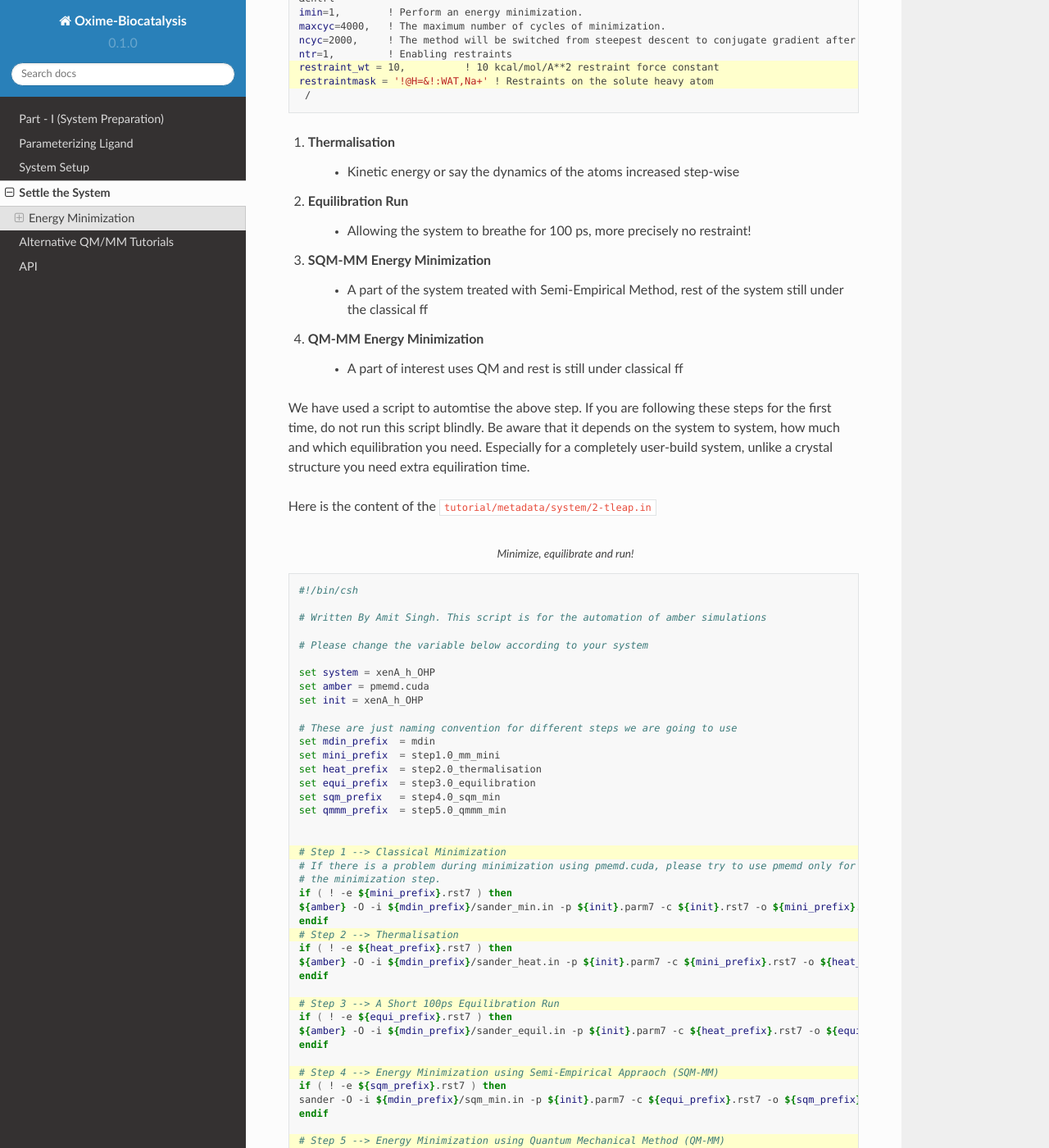
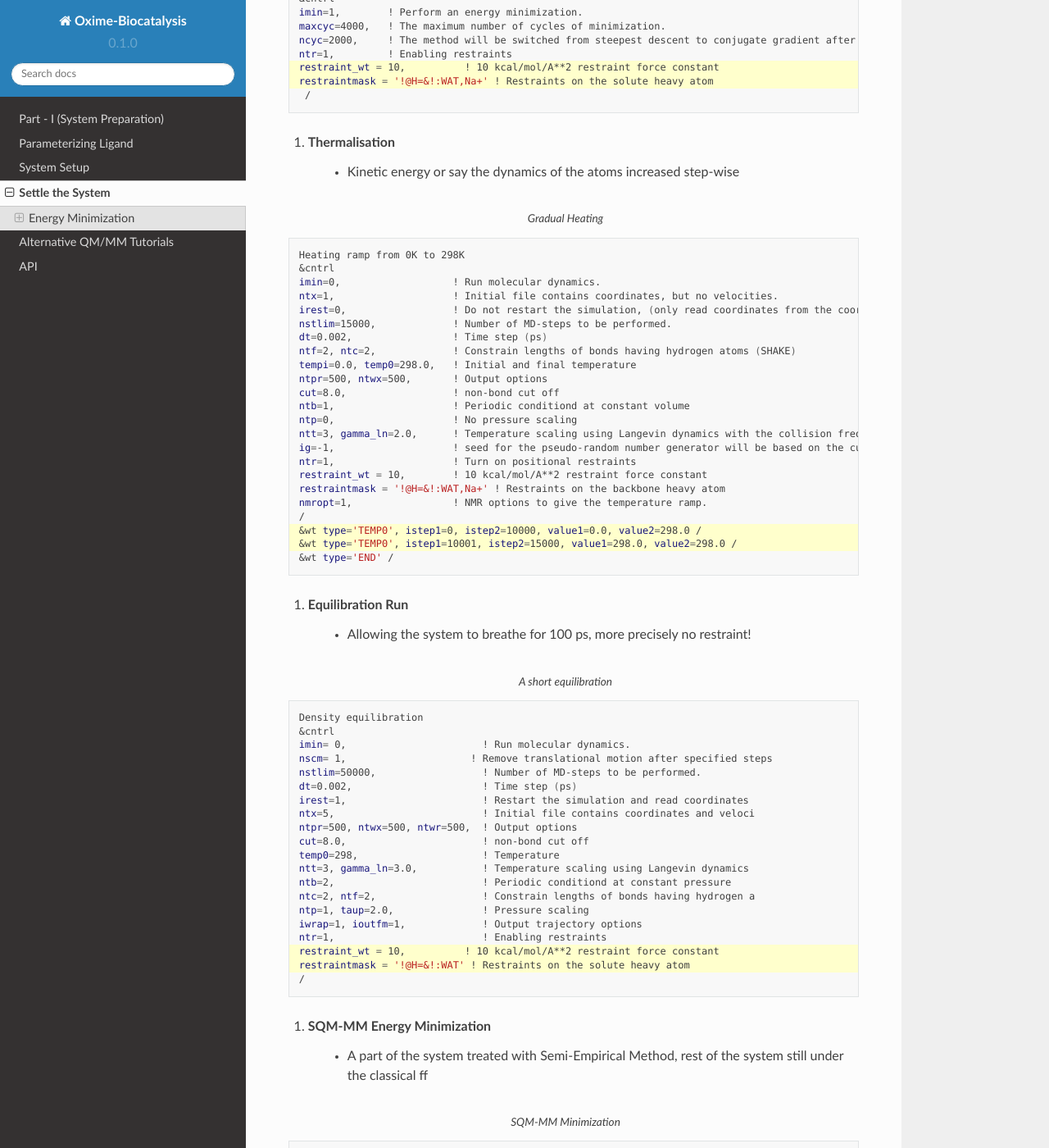
Before and after one commit to hopanoid/Enzyme-Reaction-Dynamics-Tutorial, a Sphinx documentation site: the page built from docs/source/4-settle_system.rst, in a window 1280 px wide and 1400 px high, scrolled down 697 px. Shown: the whole window at 82% size. Built offline with Sphinx 7.4.7 and the Read the Docs theme 2.0.0, drawn with Linux system fonts in a browser that asks for light colours; some of the changed text lies outside the part shown.

Commit message:
Amber parameters files added for initial system settlement

```diff
--- a/docs/source/4-settle_system.rst
+++ b/docs/source/4-settle_system.rst
@@ -45,12 +45,131 @@ Breifly, the system will undergo sequentially through steps:
 
 #. Thermalisation
         * Kinetic energy or say the dynamics of the atoms increased step-wise
+
+.. code-block:: csh
+        :emphasize-lines: 21,22
+        :caption: Gradual Heating
+
+        Heating ramp from 0K to 298K
+        &cntrl
+        imin=0,                   ! Run molecular dynamics.
+        ntx=1,                    ! Initial file contains coordinates, but no velocities.
+        irest=0,                  ! Do not restart the simulation, (only read coordinates from the coordinates file)
+        nstlim=15000,             ! Number of MD-steps to be performed.
+        dt=0.002,                 ! Time step (ps)
+        ntf=2, ntc=2,             ! Constrain lengths of bonds having hydrogen atoms (SHAKE)
+        tempi=0.0, temp0=298.0,   ! Initial and final temperature
+        ntpr=500, ntwx=500,       ! Output options
+        cut=8.0,                  ! non-bond cut off
+        ntb=1,                    ! Periodic conditiond at constant volume
+        ntp=0,                    ! No pressure scaling
+        ntt=3, gamma_ln=2.0,      ! Temperature scaling using Langevin dynamics with the collision frequency in gamma_ln (ps−1)
+        ig=-1,                    ! seed for the pseudo-random number generator will be based on the current date and time.
+        ntr=1,                    ! Turn on positional restraints
+        restraint_wt = 10,        ! 10 kcal/mol/A**2 restraint force constant
+        restraintmask = '!@H=&!:WAT,Na+' ! Restraints on the backbone heavy atom
+        nmropt=1,                 ! NMR options to give the temperature ramp.
+        /
+        &wt type='TEMP0', istep1=0, istep2=10000, value1=0.0, value2=298.0 /
+        &wt type='TEMP0', istep1=10001, istep2=15000, value1=298.0, value2=298.0 /
+        &wt type='END' /
+
+
 #. Equilibration Run
         * Allowing the system to breathe for 100 ps, more precisely no restraint!
+
+.. code-block:: csh
+        :emphasize-lines: 18,19
+        :caption: A short equilibration
+
+        Density equilibration
+        &cntrl
+        imin= 0,                       ! Run molecular dynamics.
+        nscm= 1,                     ! Remove translational motion after specified steps
+        nstlim=50000,                  ! Number of MD-steps to be performed.
+        dt=0.002,                      ! Time step (ps)
+        irest=1,                       ! Restart the simulation and read coordinates
+        ntx=5,                         ! Initial file contains coordinates and veloci
+        ntpr=500, ntwx=500, ntwr=500,  ! Output options
+        cut=8.0,                       ! non-bond cut off
+        temp0=298,                     ! Temperature
+        ntt=3, gamma_ln=3.0,           ! Temperature scaling using Langevin dynamics
+        ntb=2,                         ! Periodic conditiond at constant pressure
+        ntc=2, ntf=2,                  ! Constrain lengths of bonds having hydrogen a
+        ntp=1, taup=2.0,               ! Pressure scaling
+        iwrap=1, ioutfm=1,             ! Output trajectory options
+        ntr=1,                         ! Enabling restraints
+        restraint_wt = 10,          ! 10 kcal/mol/A**2 restraint force constant
+        restraintmask = '!@H=&!:WAT' ! Restraints on the solute heavy atom
+        /
+
+
+
 #. SQM-MM Energy Minimization
         * A part of the system treated with Semi-Empirical Method, rest of the system still under the classical ff
+
+.. code-block:: csh
+        :emphasize-lines: 15,16
+        :caption: SQM-MM Minimization
+
+        Initial min of our structure QMMM
+        &cntrl
+        imin=1,                       ! Perform an energy minimization.
+        maxcyc=1000,                  ! The maximum number of cycles of minimization.
+        ncyc=500,                     ! The method will be switched from steepest descent to conjugate gradient after NCYC cycles.
+        ntb=1,                        ! Periodic conditiond at constant volume
+        cut=8.0,                      ! 8 angstrom classical non-bond cut off
+        ntpr=100, ntwx=100,           ! Output options
+        ntc=2, ntf=2,                 ! Constrain lengths of bonds having hydrogen atoms (SHAKE)
+        ifqnt=1                       ! Enable Quantum Module
+        /
+        &qmmm
+        qmmask       = ':723|@10985-11005,11009-11010,11014-11015,11018-11023,416-429,2630-2640,2677-2687,2701-2715',  ! Include the full side-chain of Y27,H178,H181,Y183,iso-oxazoline ring, and oxime',
+        qm_theory    = 'PM6-DH+',
+        qmcharge     =  -1,
+        qmmm_int     =   1,
+        qm_ewald     =   0,
+        writepdb     =   1,
+        /
+
+
 #. QM-MM Energy Minimization
         * A part of interest uses QM and rest is still under classical ff
+
+.. code-block:: csh
+        :emphasize-lines: 15, 16,25,26,27,28
+        :caption: QM-MM Energy Minimization
+
+        Initial min of our structure QMMM
+        &cntrl
+        imin=1,                        ! Perform an energy minimization.
+        maxcyc=500,                    ! The maximum number of cycles of minimization.
+        ncyc=250,                      ! The method will be switched from steepest descent to conjugate gradient after NCYC cycles.
+        ntb=1,                         ! Periodic conditiond at constant volume
+        ntpr=50, ntwx=50,              ! Output options
+        cut=8.0,                       ! 8 angstrom classical non-bond cut off
+        ntc=2, ntf=2,                  ! Constrain lengths of bonds having hydrogen atoms (SHAKE)
+        ifqnt=1                        ! Enable QM-MM
+        /
+        &qmmm
+        qmmask       = ':723|@10985-11005,11009-11010,11014-11015,11018-11023,416-429,2630-2640,2677-2687,2701-2715', ! Include the full side-chain of Y27,H178,H181,Y183,iso-oxazoline ring, and oxime',
+        qm_theory    = 'EXTERN'
+        qmcharge     =  -1,
+        qmmm_int     =   1,
+        qm_ewald     =   0,
+        printcharges =   1,
+        writepdb     =   1,
+        verbosity    =   1,
+        qmshake      =   0,
+        /
+        &gau
+        method       = 'B3LYP',
+        basis        = '6-31G*',
+        num_threads  =  94,
+        mem          = '64GB',
+        use_template =  0,
+        dipole = 1,
+        /
 
 We have used a script to automtise the above step. If you are following these steps for the first time, do not run this script blindly. Be aware that it depends on the system to system, how much and which equilibration you need. Especially for a completely user-build system, unlike a crystal structure you need extra equiliration time.
 
```
